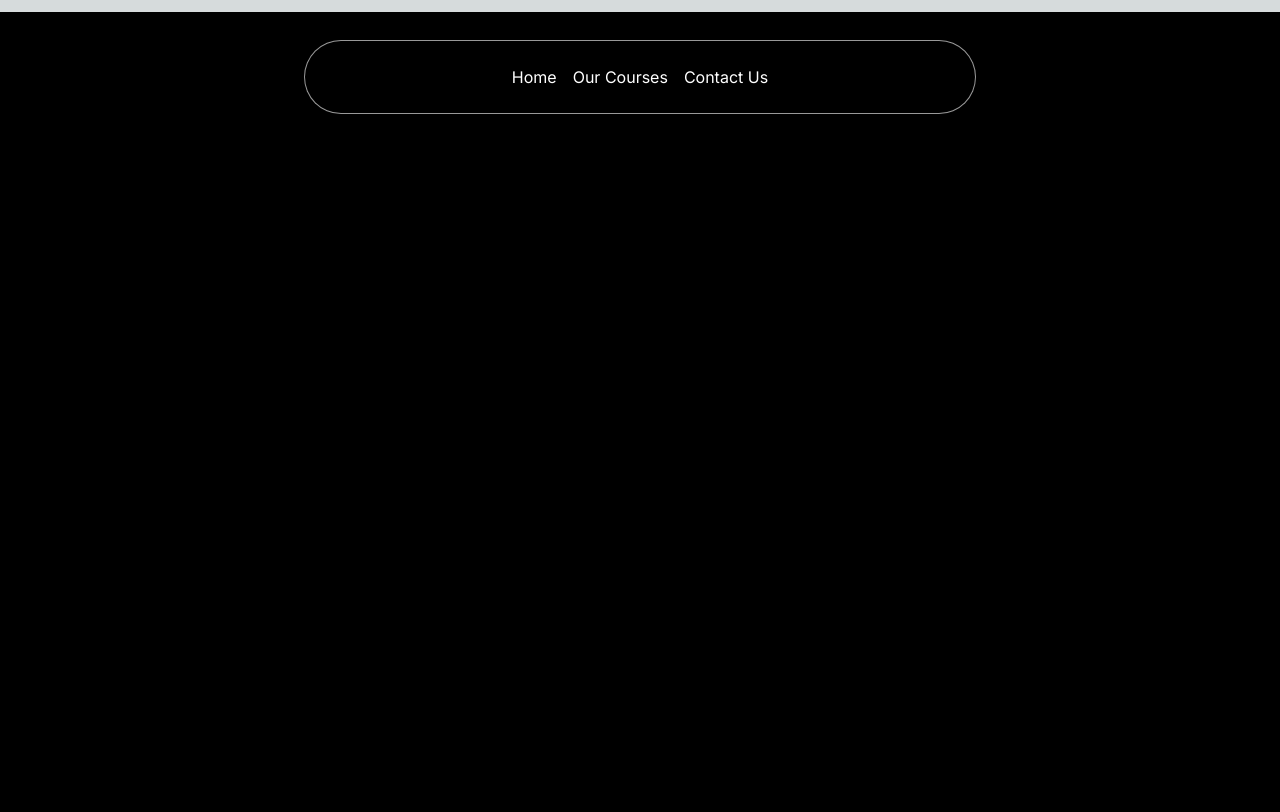
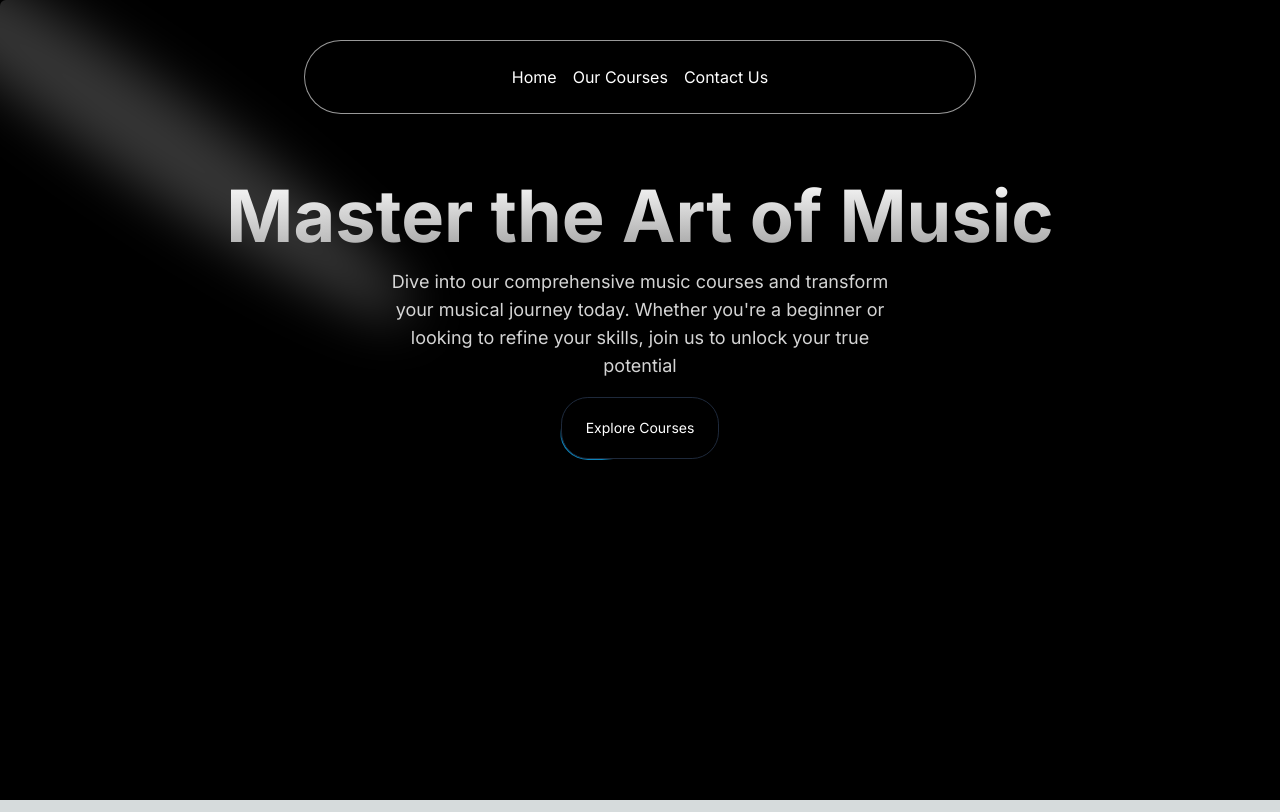
Before and after one commit to debugger-snjy/Music-Academy, a Next.js app: page / in a window 1280 px wide. Built offline with nearby package versions, Linux system fonts and the light colour scheme.

Commit message:
New Added : HeroSection Added with Spotlight Component of Aceternity | Added Animations and addVariablesForColors Plugin in tailwind config

```diff
--- a/src/app/page.tsx
+++ b/src/app/page.tsx
@@ -1,10 +1,13 @@
 // This Page will Contain the Content that we need to show on the Web Site
+
+import HeroSection from "@/components/HeroSection";
 
 // It is similar like the React Functional Component
 export default function Home() {
     return (
         <main className="min-h-screen bg-black antialiased bg-grid-white/[0.0]">
-            <h1 className="text-4xl font-bold m-3 text-center">Music Academy - Chai Aur Code</h1>
+            {/* <h1 className="text-4xl font-bold m-3 text-center">Music Academy - Chai Aur Code</h1> */}
+            <HeroSection/>
         </main>
     );
 }
--- /dev/null
+++ b/src/components/HeroSection.tsx
@@ -0,0 +1,38 @@
+import Link from 'next/link'
+import React from 'react'
+import { Spotlight } from './ui/spotlight'
+import { Button } from './ui/moving-border'
+
+function HeroSection() {
+    return (
+        <div className='h-auto md:h-[40rem] w-full rounded-md flex flex-col items-center justify-center relative overflow-hidden mx-auto py-10 md:py-0'>
+            <div className='p-4 relative z-10 w-full text-center'>
+
+                <Spotlight
+                    className="-top-40 left-0 md:left-60 md:-top-20"
+                    fill="white"
+                />
+
+                <h1 className='mt-20 md:mt-0 text-4xl md:text-7xl font-bold bg-clip-text text-transparent bg-gradient-to-b from-neutral-50 to-neutral-400'>Master the Art of Music</h1>
+
+                <p className='mt-4 font-normal text-base md:text-lg text-neutral-300 max-w-lg mx-auto'>
+                    Dive into our comprehensive music courses and transform your musical journey today. Whether you're a beginner or looking to refine your skills, join us to unlock your true potential
+                </p>
+
+                <div className='mt-4 '>
+                    <Link href={"/courses"}>
+                        <Button
+                            borderRadius="1.75rem"
+                            className="bg-white dark:bg-black text-black dark:text-white border-neutral-200 dark:border-slate-800"
+                        >
+                            Explore Courses
+                        </Button>
+                    </Link>
+                </div>
+
+            </div>
+        </div>
+    )
+}
+
+export default HeroSection
--- /dev/null
+++ b/src/components/ui/Spotlight.tsx
@@ -0,0 +1,56 @@
+import React from "react";
+import { cn } from "@/utils/cn";
+
+type SpotlightProps = {
+    className?: string;
+    fill?: string;
+};
+
+export const Spotlight = ({ className, fill }: SpotlightProps) => {
+    return (
+        <svg
+            className={cn(
+                "animate-spotlight pointer-events-none absolute z-[1]  h-[169%] w-[138%] lg:w-[84%] opacity-0",
+                className
+            )}
+            xmlns="http://www.w3.org/2000/svg"
+            viewBox="0 0 5000 3000"
+            fill="none"
+        >
+            <g filter="url(#filter)">
+                <ellipse
+                    cx="1924.71"
+                    cy="273.501"
+                    rx="1924.71"
+                    ry="273.501"
+                    transform="matrix(-0.822377 -0.568943 -0.568943 0.822377 3631.88 2291.09)"
+                    fill={fill || "white"}
+                    fillOpacity="0.21"
+                ></ellipse>
+            </g>
+            <defs>
+                <filter
+                    id="filter"
+                    x="0.860352"
+                    y="0.838989"
+                    width="3785.16"
+                    height="2840.26"
+                    filterUnits="userSpaceOnUse"
+                    colorInterpolationFilters="sRGB"
+                >
+                    <feFlood floodOpacity="0" result="BackgroundImageFix"></feFlood>
+                    <feBlend
+                        mode="normal"
+                        in="SourceGraphic"
+                        in2="BackgroundImageFix"
+                        result="shape"
+                    ></feBlend>
+                    <feGaussianBlur
+                        stdDeviation="151"
+                        result="effect1_foregroundBlur_1065_8"
+                    ></feGaussianBlur>
+                </filter>
+            </defs>
+        </svg>
+    );
+};
--- /dev/null
+++ b/src/components/ui/moving-border.tsx
@@ -0,0 +1,139 @@
+"use client";
+import React from "react";
+import {
+    motion,
+    useAnimationFrame,
+    useMotionTemplate,
+    useMotionValue,
+    useTransform,
+} from "framer-motion";
+import { useRef } from "react";
+import { cn } from "@/utils/cn";
+
+export function Button({
+    borderRadius = "1.75rem",
+    children,
+    as: Component = "button",
+    containerClassName,
+    borderClassName,
+    duration,
+    className,
+    ...otherProps
+}: {
+    borderRadius?: string;
+    children: React.ReactNode;
+    as?: any;
+    containerClassName?: string;
+    borderClassName?: string;
+    duration?: number;
+    className?: string;
+    [key: string]: any;
+}) {
+    return (
+        <Component
+            className={cn(
+                "bg-transparent relative text-xl  h-16 w-40 p-[1px] overflow-hidden ",
+                containerClassName
+            )}
+            style={{
+                borderRadius: borderRadius,
+            }}
+            {...otherProps}
+        >
+            <div
+                className="absolute inset-0"
+                style={{ borderRadius: `calc(${borderRadius} * 0.96)` }}
+            >
+                <MovingBorder duration={duration} rx="30%" ry="30%">
+                    <div
+                        className={cn(
+                            "h-20 w-20 opacity-[0.8] bg-[radial-gradient(var(--sky-500)_40%,transparent_60%)]",
+                            borderClassName
+                        )}
+                    />
+                </MovingBorder>
+            </div>
+
+            <div
+                className={cn(
+                    "relative bg-slate-900/[0.8] border border-slate-800 backdrop-blur-xl text-white flex items-center justify-center w-full h-full text-sm antialiased",
+                    className
+                )}
+                style={{
+                    borderRadius: `calc(${borderRadius} * 0.96)`,
+                }}
+            >
+                {children}
+            </div>
+        </Component>
+    );
+}
+
+export const MovingBorder = ({
+    children,
+    duration = 2000,
+    rx,
+    ry,
+    ...otherProps
+}: {
+    children: React.ReactNode;
+    duration?: number;
+    rx?: string;
+    ry?: string;
+    [key: string]: any;
+}) => {
+    const pathRef = useRef<any>();
+    const progress = useMotionValue<number>(0);
+
+    useAnimationFrame((time) => {
+        const length = pathRef.current?.getTotalLength();
+        if (length) {
+            const pxPerMillisecond = length / duration;
+            progress.set((time * pxPerMillisecond) % length);
+        }
+    });
+
+    const x = useTransform(
+        progress,
+        (val) => pathRef.current?.getPointAtLength(val).x
+    );
+    const y = useTransform(
+        progress,
+        (val) => pathRef.current?.getPointAtLength(val).y
+    );
+
+    const transform = useMotionTemplate`translateX(${x}px) translateY(${y}px) translateX(-50%) translateY(-50%)`;
+
+    return (
+        <>
+            <svg
+                xmlns="http://www.w3.org/2000/svg"
+                preserveAspectRatio="none"
+                className="absolute h-full w-full"
+                width="100%"
+                height="100%"
+                {...otherProps}
+            >
+                <rect
+                    fill="none"
+                    width="100%"
+                    height="100%"
+                    rx={rx}
+                    ry={ry}
+                    ref={pathRef}
+                />
+            </svg>
+            <motion.div
+                style={{
+                    position: "absolute",
+                    top: 0,
+                    left: 0,
+                    display: "inline-block",
+                    transform,
+                }}
+            >
+                {children}
+            </motion.div>
+        </>
+    );
+};
--- a/tailwind.config.ts
+++ b/tailwind.config.ts
@@ -1,4 +1,8 @@
 import type { Config } from "tailwindcss";
+
+import defaultTheme from "tailwindcss/defaultTheme";
+import colors from "tailwindcss/colors";
+import { default as flattenColorPalette } from "tailwindcss/lib/util/flattenColorPalette.js";
 
 const config: Config = {
     content: [
@@ -14,8 +18,37 @@
                 "gradient-conic":
                     "conic-gradient(from 180deg at 50% 50%, var(--tw-gradient-stops))",
             },
+            animation: {
+                spotlight: "spotlight 2s ease .75s 1 forwards",
+            },
+            keyframes: {
+                spotlight: {
+                    "0%": {
+                        opacity: '0',
+                        transform: "translate(-72%, -62%) scale(0.5)",
+                    },
+                    "100%": {
+                        opacity: '1',
+                        transform: "translate(-50%,-40%) scale(1)",
+                    },
+                },
+            },
         },
     },
-    plugins: [],
+    plugins: [
+        addVariablesForColors
+    ],
 };
+
+// This plugin adds each Tailwind color as a global CSS variable, e.g. var(--gray-200).
+function addVariablesForColors({ addBase, theme }: any) {
+    let allColors = flattenColorPalette(theme("colors"));
+    let newVars = Object.fromEntries(
+        Object.entries(allColors).map(([key, val]) => [`--${key}`, val])
+    );
+
+    addBase({
+        ":root": newVars,
+    });
+}
 export default config;
```
